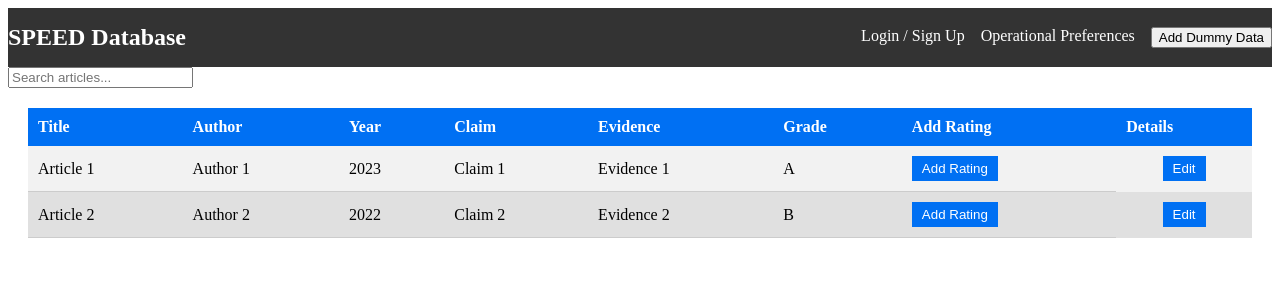
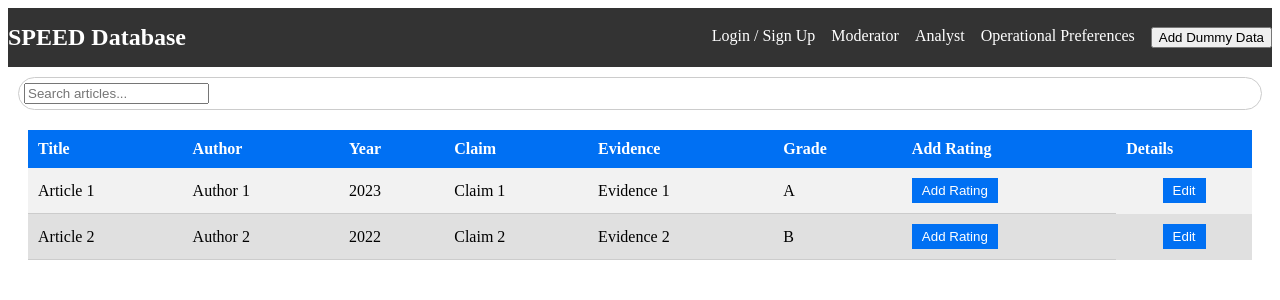
Before and after one commit to BKivell/ENSE701_G5305, a Next.js app in the folder frontend/: page / in a window 1280 px wide. Shown: the top 300 px of the page. Built offline with nearby package versions, Linux system fonts and the light colour scheme.

Commit message:
integrated brad + ray branches together, pages linked together

```diff
--- a/frontend/src/components/navbar.tsx
+++ b/frontend/src/components/navbar.tsx
@@ -26,6 +26,12 @@ const Navbar = () => {
             <Link href="/login">Login / Sign Up</Link>
           </li>
           <li className={styles.navItem}>
+            <Link href="/moderator">Moderator</Link>
+          </li>
+          <li className={styles.navItem}>
+            <Link href="/analyst">Analyst</Link>
+          </li>
+          <li className={styles.navItem}>
             <Link href="/operationalPreferences">Operational Preferences</Link>
           </li>
           <li className={styles.navItem}>
--- a/frontend/src/components/searchbar.tsx
+++ b/frontend/src/components/searchbar.tsx
@@ -1,4 +1,6 @@
 import React, { useState } from 'react';
+import styles from '../styles/searchbar.module.css';
+import axios from 'axios';
 
 interface Props {
   onSearch: (searchTerm: string) => void;
@@ -13,13 +15,16 @@ const SearchBar: React.FC<Props> = ({ onSearch }) => {
   };
 
   return (
+    <div className={styles.searchBar}>
       <input
         type="text"
         value={searchTerm}
         onChange={handleSearch}
         placeholder="Search articles..."
       />
+    </div>
   );
 };
 
+
 export default SearchBar;
--- a/frontend/src/pages/index.tsx
+++ b/frontend/src/pages/index.tsx
@@ -1,5 +1,5 @@
 // pages/index.tsx
-import SearchBar from '@/components/searchbar';
+import SearchBar from '../components/searchbar';
 import Navbar from '../components/navbar';
 import ResultsTable from '../components/resultsTable';
 
@@ -7,7 +7,9 @@ const Home = () => {
   return (
     <div>
       <Navbar />
-      <SearchBar />
+      <SearchBar onSearch={function (searchTerm: string): void {
+        throw new Error('Function not implemented.');
+      } } />
       <ResultsTable />
     </div>
   );
```
Lines whose indentation alone changed are shown as unchanged.
